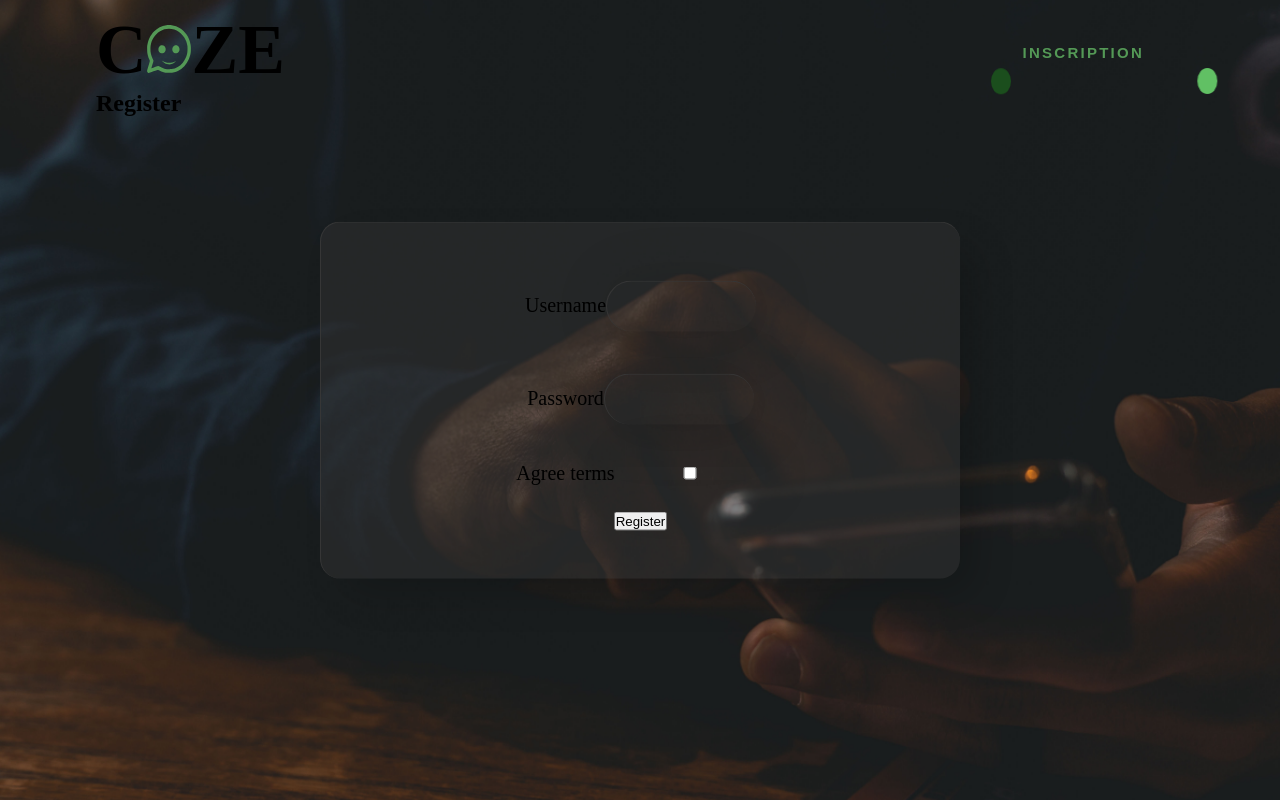
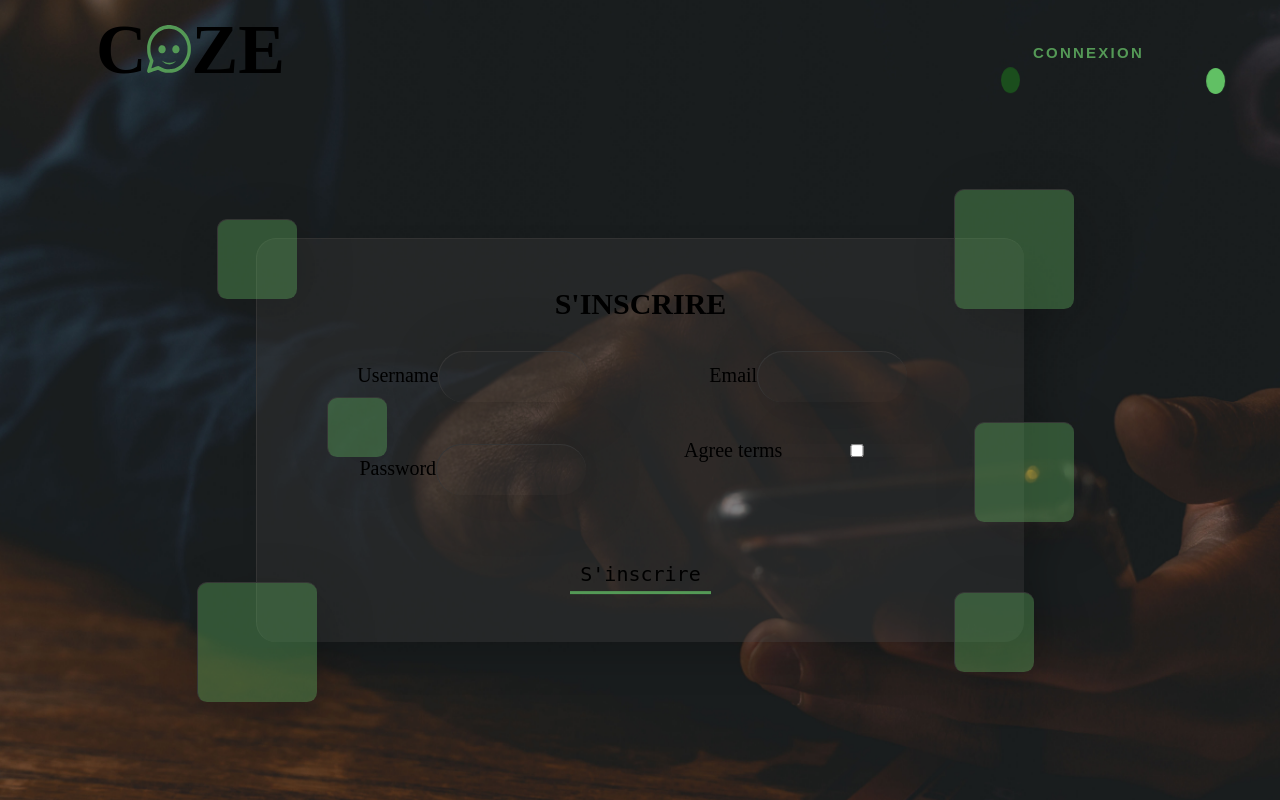
Before and after one commit to AlexisMetton/COZE, a Symfony app: template templates/registration/register.html.twig in a window 1280 px wide. Run offline with Twig, Linux system fonts and the light colour scheme; the template is opened without the code that fills it, so the values that code supplies are empty; form fields are guessed from the names that the template uses; some libraries are stand-ins or nearby versions.

Commit message:
interface inscription

```diff
--- a/public/css/style.css
+++ b/public/css/style.css
@@ -19,11 +19,12 @@ body{
     background-repeat: no-repeat;
     background-size: cover;
     background-position-x: center;
+    background-color: rgb(54, 54, 54);
     height: 100vh;
 }
 /******************************************Section1********************************************/
                                     /*****Header*****/
-#section_1 header h1{
+header h1{
     font-size: 70px;
 }
 header{
@@ -81,13 +82,13 @@ header .btn::before {
     background-color: rgb(27, 78, 29);
     top: -0.75rem;
     left: 0.5rem;
-    animation: topAnimation 2s cubic-bezier(0.68, -0.55, 0.265, 1.55) 0.25s infinite alternate;
+    animation: topAnimation 2s cubic-bezier(0.68, -0.55, 0.265, 1.45) 0.25s infinite alternate;
 }
 header .btn::after {
     background-color: rgb(97, 192, 100);
     top: 3rem;
     left: 13rem;
-    animation: bottomAnimation 2s cubic-bezier(0.68, -0.55, 0.265, 1.55) 0.5s infinite alternate;
+    animation: bottomAnimation 2s cubic-bezier(0.68, -0.55, 0.265, 1.45) 0.5s infinite alternate;
 }
 header .btn:hover {
     color: rgb(53, 53, 53);
@@ -123,7 +124,7 @@ form label{
 }
 @media screen and (max-width: 500px){
 form{
-    width: 70%;
+    width: 80%;
     }
 }
 form {
@@ -136,9 +137,9 @@ form {
     text-align: center;
     position: relative;
     transition: all 0.2s ease-in-out;
-    width: 50%;
+    width: 60%;
     position: absolute;
-    top: 50%;
+    top: 55%;
     left: 50%;
     transform: translate(-50%,-50%);
 }
--- a/templates/base.html.twig
+++ b/templates/base.html.twig
@@ -16,13 +16,12 @@
         {% endblock %}
     </head>
     <body>
+        <header>
+            <a style="color:black;" href="{{ path('home') }}"><h1>C<span><img src="{{ asset('img/coze.svg') }}" height="48px"></span>ZE</h1></a>
+            <div class="container"><a href="{{ path('home') }}"><button class="btn">INSCRIPTION</button></a></div>
+        </header>
         <section id="section_1">
-            <header>
-                <a style="color:black;" href="{{ path('home') }}"><h1>C<span><img src="{{ asset('img/coze.svg') }}" height="48px"></span>ZE</h1></a>
-                <div class="container"><a href="{{ path('home') }}"><button class="btn">INSCRIPTION</button></a></div>
-            </header>
-            {% block body %}{% endblock %}
+        {% block body %}{% endblock %}
         </section>
-
     </body>
 </html>
--- a/templates/registration/register.html.twig
+++ b/templates/registration/register.html.twig
@@ -1,17 +1,52 @@
-{% extends 'base.html.twig' %}
+<!DOCTYPE html>
+<html>
+    <head>
+        <meta charset="UTF-8">
+        <title>{% block title %}COZE - Inscription{% endblock %}</title>
+        <link rel="icon" href="{{ asset('img/coze.svg') }}">
+        {# Run `composer require symfony/webpack-encore-bundle` to start using Symfony UX #}
+        {% block stylesheets %}
+            {{ encore_entry_link_tags('app') }}
+        {% endblock %}
+        <link rel="stylesheet" href="{{ asset('css/style.css') }}">
 
-{% block title %}COZE - Inscription{% endblock %}
 
+        {% block javascripts %}
+            {{ encore_entry_script_tags('app') }}
+        {% endblock %}
+    </head>
+    <body>
+        <header>
+            <a style="color:black;" href="{{ path('home') }}"><h1>C<span><img src="{{ asset('img/coze.svg') }}" height="48px"></span>ZE</h1></a>
+            <div class="container"><a href="{{ path('home') }}"><button class="btn">CONNEXION</button></a></div>
+        </header>
 {% block body %}
-    <h1>Register</h1>
+    {{ form_start(registrationForm) }}
+    <h1 id="connexion" class="h3 mb-3 font-weight-normal"><span></span>S'INSCRIRE<span></span></h1>
+    <div style="display: grid;grid-template-columns: 1fr 1fr;">
+    {{ form_row(registrationForm.username) }}
+    {{ form_row(registrationForm.email) }}
+    {{ form_row(registrationForm.plainPassword, {
+        label: 'Password'
+    }) }}
+    {{ form_row(registrationForm.agreeTerms) }}</div>
+    <a class="a">
+        <span><button id="btn_form" class="btn btn-lg btn-primary" type="submit">
+        S'inscrire
+        </button></span>
+        <span class="line -right"></span>
+        <span class="line -top"></span>
+        <span class="line -left"></span>
+        <span class="line -bottom"></span>
+    </a>
 
-    {{ form_start(registrationForm) }}
-        {{ form_row(registrationForm.username) }}
-        {{ form_row(registrationForm.plainPassword, {
-            label: 'Password'
-        }) }}
-        {{ form_row(registrationForm.agreeTerms) }}
-
-        <button type="submit" class="btn">Register</button>
+    <div class="drops">
+        <div class="drop drop-1"></div>
+        <div class="drop drop-2"></div>
+        <div class="drop drop-3"></div>
+        <div class="drop drop-4"></div>
+        <div class="drop drop-5"></div>
+        <div class="drop drop-6"></div>
+    </div>
     {{ form_end(registrationForm) }}
 {% endblock %}
```
